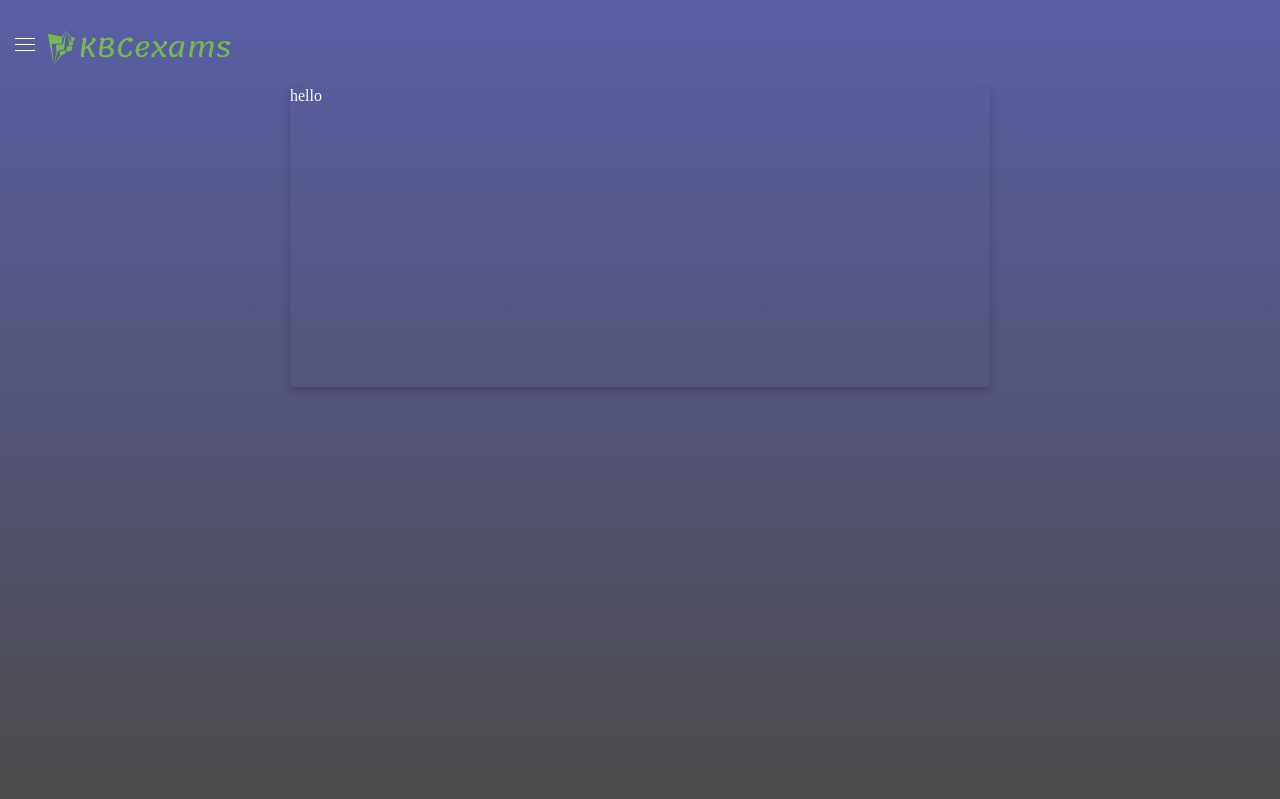
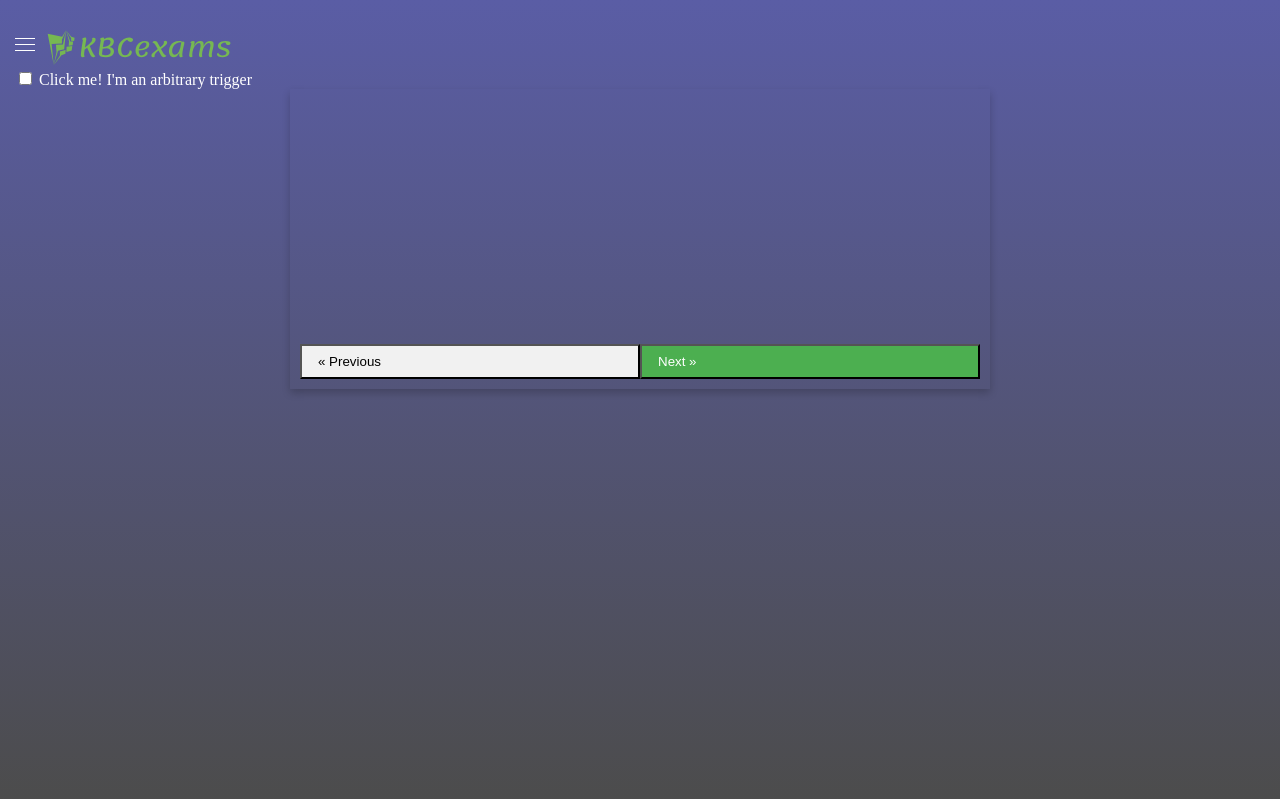
Before and after one commit to Mukul-dhiman/KBCexams, a Flask app: template templates/home_pages/main-content/contest_pages/contest_ques_page.html in a window 1280 px wide. Shown: the top 799 px of the page. Run offline with Flask 2, Linux system fonts and the light colour scheme; the template is opened without the code that fills it, so the values that code supplies are empty.

Commit message:
question navigation

```diff
--- a/static/css/main_page_css/contest_ques.css
+++ b/static/css/main_page_css/contest_ques.css
@@ -42,6 +42,7 @@
     display: flex;
     flex-direction: column;
     justify-content: space-between;
+    padding: 10px;
     margin: auto;
     max-width: 700px;
     min-height: 300px;
@@ -52,3 +53,76 @@
 .is-blurred {
     background-color: rgba(0, 0, 0, 0.7); /* 0.7 = 70% opacity */
 }
+
+
+/* panel layout mechanics */
+.panel-wrap {
+    position: fixed;
+    top: 0;
+    bottom: 0;
+    right: 0;
+    width: 30em;
+    transform: translateX(100%);
+    transition: .3s ease-out;
+  }
+  .panel {
+    position: absolute;
+    top: 0;
+    bottom: 0;
+    left: 0;
+    right: 0;
+    background: #333;
+    color: #eee;
+    overflow: auto;
+    padding: 1em;
+  }
+
+  /* simulate panel state control --
+  this can also be triggered by a
+  class name added to the body tag.
+  Just using a checkbox sibling here
+  for simplicity
+  */
+  [type="checkbox"]:checked ~ .panel-wrap {
+    transform: translateX(0%);
+  }
+
+
+
+  [type="checkbox"] {
+    font-size: 1em;
+  }
+
+
+.navigation-next-previous{
+    text-align: center;
+    float: center;
+}
+
+
+ .navigation_button {
+      width: 50%;
+      float: left;
+    text-decoration: none;
+    display: inline-flex;
+    padding: 8px 16px;
+  }
+
+  .navigation_button:hover {
+    background-color: #ddd;
+    color: black;
+  }
+
+  .previous {
+    background-color: #f1f1f1;
+    color: black;
+  }
+
+  .next {
+    background-color: #4CAF50;
+    color: white;
+  }
+
+  .round {
+    border-radius: 50%;
+  }
--- a/static/js/contest_ques.js
+++ b/static/js/contest_ques.js
@@ -73,8 +73,40 @@ $(document).on('click', '#start_contest', function () {
     timer();
     var d = new Date
     use_ticket(d);
-
-
+    question_number(0);
 
     console.log(question_array,d);
 });
+
+
+function question_number(number){
+    console.log(number);
+    var previous = (number - 1)%10;
+    var next = (number + 1)%10;
+    if(number==0){
+        previous = 9;
+        next = 1;
+    }
+    console.log(previous,next);
+    console.log(question_array[number]);
+    $("#question_statement").text(question_array[number][1]);
+    $("#option1").text(question_array[number][2]);
+    $("#option2").text(question_array[number][3]);
+    $("#option3").text(question_array[number][4]);
+    $("#option4").text(question_array[number][5]);
+    $("#navigation_button_previous").attr("previous",previous);
+    $("#navigation_button_next").attr("next",next);
+}
+
+$(document).on("click",'#navigation_button_previous',function(){
+    var previous =  $(navigation_button_previous).attr("previous");
+    console.log(previous,"previous button");
+    question_number(Number(previous));
+})
+
+
+$(document).on("click",'#navigation_button_next',function(){
+    var next =  $(navigation_button_next).attr("next");
+    console.log(next,"next button");
+    question_number(Number(next));
+})
--- a/templates/home_pages/main-content/contest_pages/contest_ques_page.html
+++ b/templates/home_pages/main-content/contest_pages/contest_ques_page.html
@@ -11,10 +11,34 @@
 
 {% block main_content %}
 <div class="Timer"></div>
+<input id="clicker" type="checkbox" />
+<label for="clicker">Click me! I'm an arbitrary trigger</label>
 <meta id='ticketID' ticketID="{{ ticketID }}">
 <br>
 <div class="question_floor" id="question_floor">
-    hello
+    <div class="question_box">
+        <div id="question_statement">
+
+        </div>
+        <div class="question_options">
+            <div class="option1" id="option1">
+
+            </div>
+            <div class="option2" id="option2">
+
+            </div>
+            <div class="option3" id="option3">
+
+            </div>
+            <div class="option4" id="option4">
+
+            </div>
+        </div>
+    </div>
+    <div class="navigation-next-previous">
+        <button type="button" id="navigation_button_previous" previous="9" class="navigation_button previous">&laquo; Previous</button>
+        <button type="button" id="navigation_button_next" next="1" class="navigation_button next">Next &raquo;</button>
+    </div>
 </div>
 
 <!-- The Modal -->
@@ -28,4 +52,15 @@
     </div>
 
 </div>
+
+<div class="panel-wrap">
+    <div class="panel">
+        <h3>Yay! Panels!</h3>
+        {% for i in range(10) %}
+        <div class="panel_button">
+            <button type="button" onclick='question_number("{{ i }}")'>Question {{ i + 1 }}</button>
+        </div>
+        {% endfor %}
+    </div>
+</div>
 {% endblock %}
```
